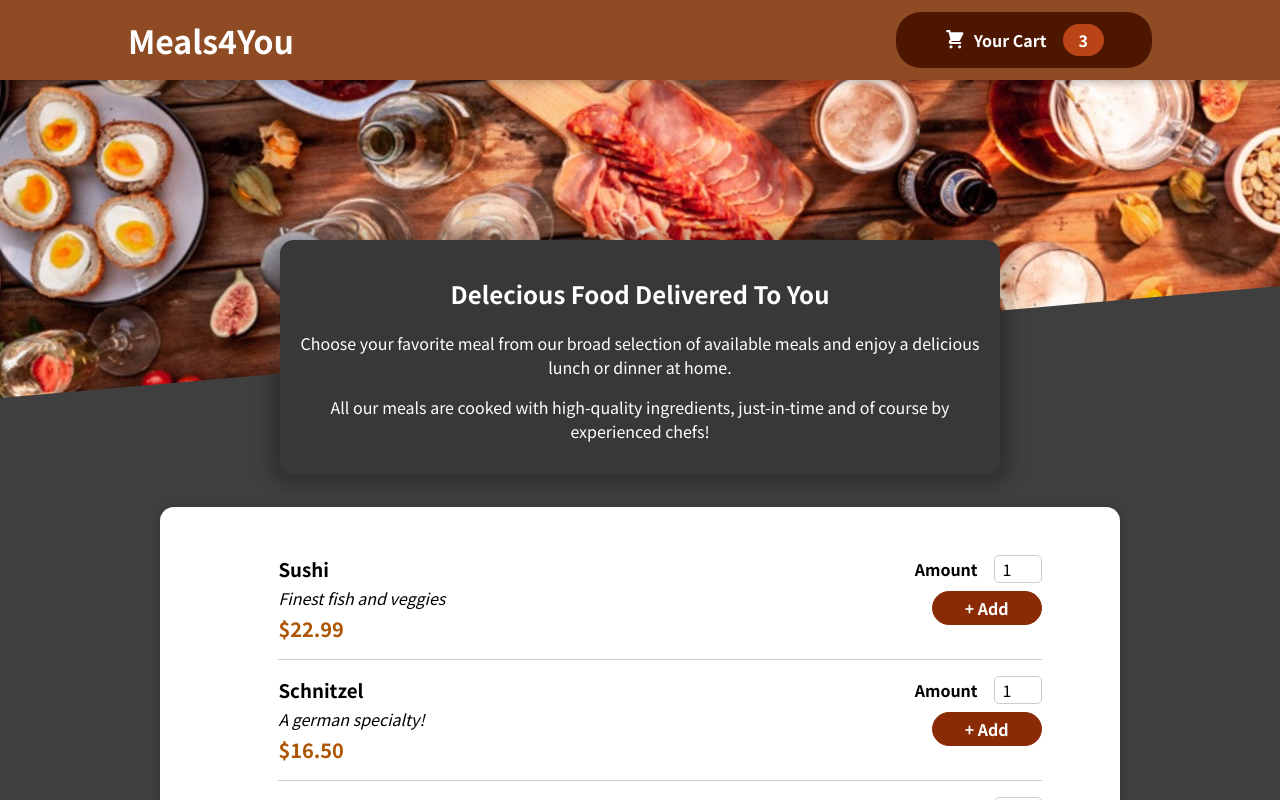
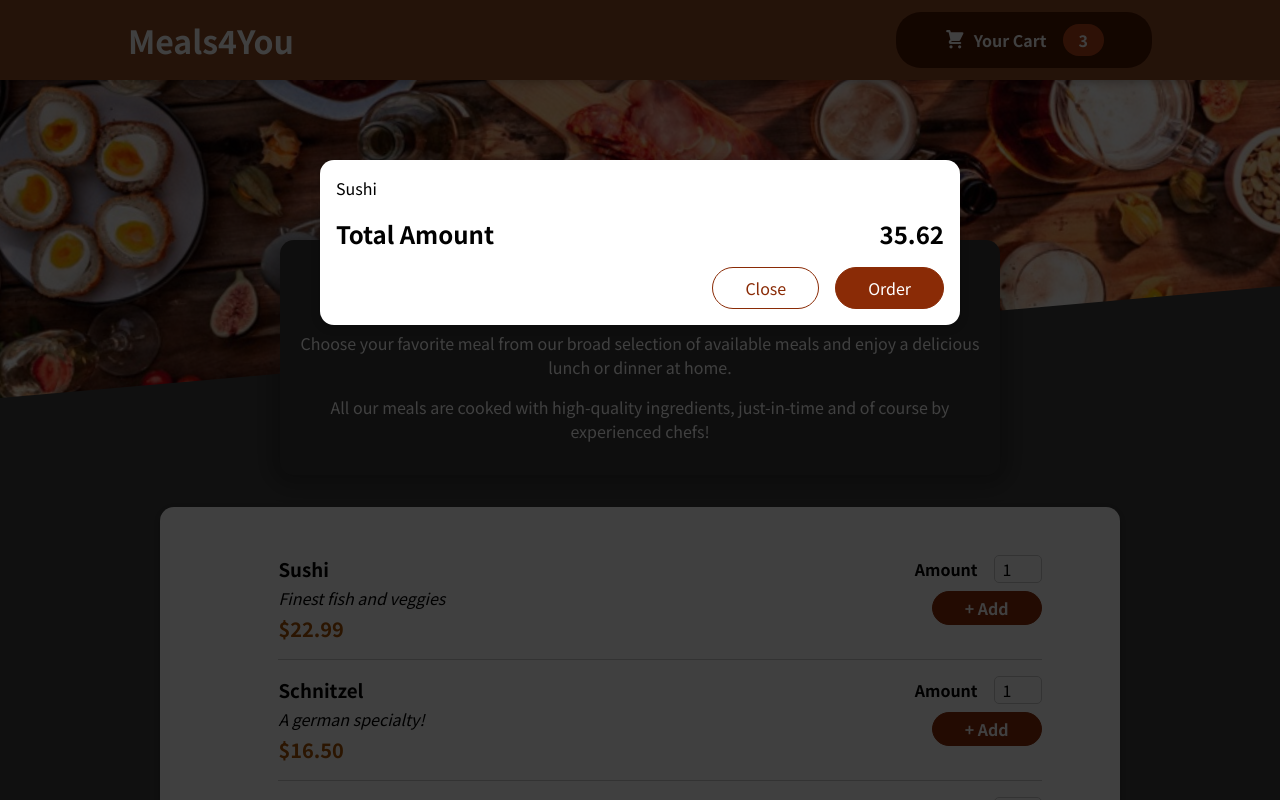
Before and after one commit to brettl1991/food-order-app, a React (Create React App) app: page / in a window 1280 px wide. Shown: the top 800 px of the page. Built offline with nearby package versions, Linux system fonts and the light colour scheme.

Commit message:
feat: adding modal via react portal

```diff
--- a/public/index.html
+++ b/public/index.html
@@ -28,6 +28,7 @@
   </head>
   <body>
     <noscript>You need to enable JavaScript to run this app.</noscript>
+    <div id="overlays"></div>
     <div id="root"></div>
     <!--
       This HTML file is a template.
--- a/src/App.js
+++ b/src/App.js
@@ -1,9 +1,11 @@
+import Cart from "./components/Cart/Cart";
 import Header from "./components/Layout/Header";
 import Meals from "./components/Meals/Meals";
 
 function App() {
   return (
     <>
+      <Cart />
       <Header />
       <main>
         <Meals />
--- a/src/components/Cart/Cart.js
+++ b/src/components/Cart/Cart.js
@@ -1,5 +1,6 @@
 import React from "react";
 import styled from "styled-components";
+import Modal from "../UI/Modal";
 
 const Cart = (props) => {
   const cartItems = (
@@ -10,7 +11,7 @@
     </SCartItems>
   );
   return (
-    <div>
+    <Modal>
       {cartItems}
       <STotal>
         <span>Total Amount</span>
@@ -20,7 +21,7 @@
         <SButtonAlt>Close</SButtonAlt>
         <SOrderButton>Order</SOrderButton>
       </SActions>
-    </div>
+    </Modal>
   );
 };
 
@@ -45,11 +46,6 @@
 
 const SActions = styled.div`
   text-align: right;
-
-  button {
-    background-color: #8a2b06;
-    color: white;
-  }
 `;
 
 const SOrderButton = styled.button`
@@ -60,6 +56,8 @@
   padding: 0.5rem 2rem;
   border-radius: 25px;
   margin-left: 1rem;
+  background-color: #8a2b06;
+  color: white;
 
   &:hover,
   &:active {
@@ -71,4 +69,19 @@
 
 const SButtonAlt = styled.button`
   color: #8a2b06;
+  font: inherit;
+  cursor: pointer;
+  background-color: transparent;
+  border: 1px solid #8a2b06;
+  padding: 0.5rem 2rem;
+  border-radius: 25px;
+  margin-left: 1rem;
+  background-color: white;
+
+  &:hover,
+  &:active {
+    background-color: #5a1a01;
+    border-color: #5a1a01;
+    color: white;
+  }
 `;
--- /dev/null
+++ b/src/components/UI/Modal.js
@@ -0,0 +1,70 @@
+import React, { Fragment } from "react";
+import styled from "styled-components";
+
+import ReactDOM from "react-dom";
+
+const Backdrop = (props) => {
+  return <SBackdrop></SBackdrop>;
+};
+const ModalOverlay = (props) => {
+  return (
+    <SModal>
+      <div>{props.children}</div>
+    </SModal>
+  );
+};
+
+const portalElement = document.getElementById("overlays");
+
+const Modal = (props) => {
+  return (
+    <>
+      {ReactDOM.createPortal(<Backdrop />, portalElement)}
+      {ReactDOM.createPortal(
+        <ModalOverlay>{props.children}</ModalOverlay>,
+        portalElement
+      )}
+    </>
+  );
+};
+
+export default Modal;
+
+const SBackdrop = styled.div`
+  position: fixed;
+  top: 0;
+  left: 0;
+  width: 100%;
+  height: 100vh;
+  z-index: 20;
+  background-color: rgba(0, 0, 0, 0.75);
+`;
+
+const SModal = styled.div`
+  position: fixed;
+  top: 20vh;
+  left: 5%;
+  width: 90%;
+  background-color: white;
+  padding: 1rem;
+  border-radius: 14px;
+  box-shadow: 0 2px 8px rgba(0, 0, 0, 0.25);
+  z-index: 30;
+  animation: slide-down 300ms ease-out forwards;
+
+  @media (min-width: 768px) {
+    width: 40rem;
+    left: calc(50% - 20rem);
+  }
+
+  @keyframes slide-down {
+    from {
+      opacity: 0;
+      transform: translateY(-3rem);
+    }
+    to {
+      opacity: 1;
+      transform: translateY(0);
+    }
+  }
+`;
```
